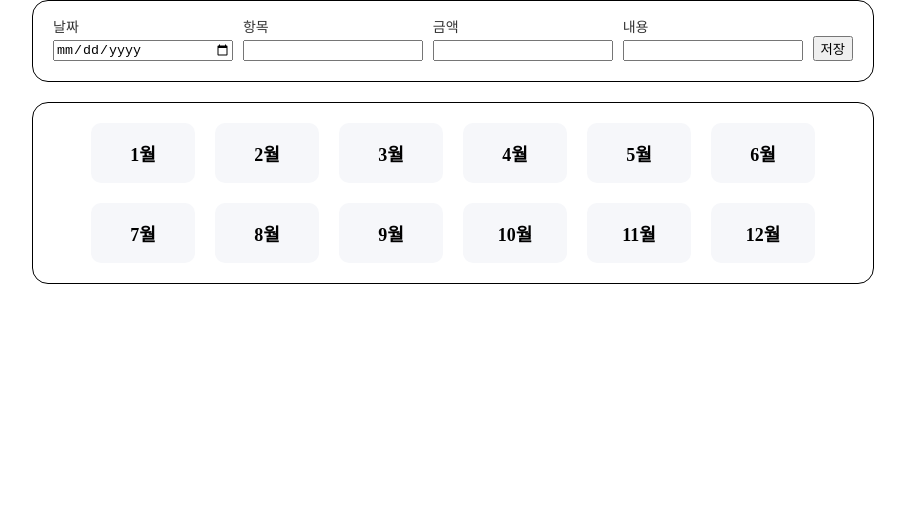
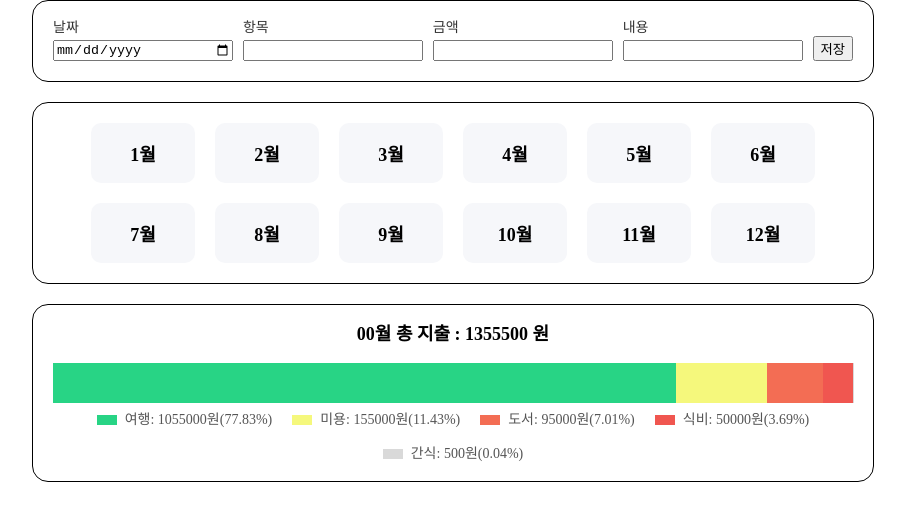
Before and after one commit to munyeol-Yoon/account-book, a React (Vite) app: page / in a window 1280 px wide. Shown: the top 520 px of the page, without its empty margins (208-1113 px from the left). Built offline with nearby package versions, Linux system fonts and the light colour scheme.

Commit message:
add: add status bar feature

```diff
--- a/src/components/StatusBarComponent.jsx
+++ b/src/components/StatusBarComponent.jsx
@@ -1,5 +1,122 @@
+import styled from "styled-components";
+import fakeData from "../fakeData.json";
+
+/**
+ * 1. 날짜에 맞는 데이터를 가져온다.
+ * 2. 데이터들의 통계를 낸다.
+ * 3. 통계를 낸 div 엘리먼트를 만든다.
+ * 4. 통계에 따라 만든 엘리먼트에 색깔과 width 를 넣어준다.
+ */
+
+const colorPalette = [
+  "#28d485",
+  "#f5f87c",
+  "#f36d54",
+  "#f05650",
+  "#d9d9d9",
+  "#6499b0",
+];
+
+const handleGetMonthData = (data, month = 2) => {
+  return data.filter((element) => {
+    const entryMonth = new Date(element.date).getMonth() + 1;
+    return entryMonth === month;
+  });
+};
+
+const handleCalculatePercentage = (part, whole) => {
+  return ((part / whole) * 100).toFixed(2) + "%";
+};
+
+const handleCalculateMonthAmountTotalSum = (data) => {
+  return data.reduce((prev, current) => prev + current.amount, 0);
+};
+
+const handleSortedData = (data) => {
+  return data.sort((a, b) => b.amount - a.amount);
+};
+
 function StatusBarComponent() {
-  return <div>StatusBarComponent</div>;
+  const filteredMonthData = handleGetMonthData(fakeData);
+  // console.log(filteredMonthData);
+  const totalAmount = handleCalculateMonthAmountTotalSum(filteredMonthData);
+  // console.log(totalAmount);
+  // console.log(handleCalculatePercentage(1055000, totalAmount));
+  const sortedData = handleSortedData(filteredMonthData);
+
+  return (
+    <section>
+      <StStatusFontTitle>00월 총 지출 : {totalAmount} 원</StStatusFontTitle>
+      <StStatusBarWrapper>
+        {sortedData.map((element, index) => (
+          <StStatusBarElement
+            key={element.accountId}
+            width={handleCalculatePercentage(element.amount, totalAmount)}
+            color={colorPalette[index % colorPalette.length]}
+          />
+        ))}
+      </StStatusBarWrapper>
+      <StStatusBarSummary>
+        {sortedData.map((element, index) => (
+          <StStatusBarSummaryElement key={element.accountId}>
+            <StStatusBarSummaryElementColorBox
+              color={colorPalette[index % colorPalette.length]}
+            />
+            {element.item +
+              ": " +
+              element.amount +
+              "원" +
+              "(" +
+              handleCalculatePercentage(element.amount, totalAmount) +
+              ")"}
+          </StStatusBarSummaryElement>
+        ))}
+      </StStatusBarSummary>
+    </section>
+  );
 }
 
+const StStatusFontTitle = styled.h1`
+  font-size: 18px;
+  font-weight: bold;
+`;
+
+const StStatusBarWrapper = styled.div`
+  display: flex;
+  align-items: center;
+  margin-top: 20px;
+  height: 40px;
+  background-color: rgb(233, 236, 239);
+  border-radius: 8px;
+  overflow: 8px;
+`;
+
+const StStatusBarElement = styled.div`
+  height: 100%;
+  background-color: ${(props) => props.color};
+  width: ${(props) => props.width};
+`;
+
+const StStatusBarSummary = styled.div`
+  display: flex;
+  justify-content: center;
+  gap: 20px;
+  flex-wrap: wrap;
+  margin-top: 10px;
+`;
+
+const StStatusBarSummaryElement = styled.div`
+  display: flex;
+  align-items: center;
+  font-size: 14px;
+  color: rgb(85, 85, 85);
+`;
+
+const StStatusBarSummaryElementColorBox = styled.div`
+  width: 20px;
+  height: 10px;
+  background-color: ${(props) => props.color};
+  margin-right: 8px;
+`;
+
 export default StatusBarComponent;
--- /dev/null
+++ b/src/fakeData.json
@@ -0,0 +1,51 @@
+[
+  {
+    "accountId": "25600f72-56b4-41a7-a9c2-47358580e2f8",
+    "date": "2024-01-05",
+    "item": "식비",
+    "amount": 100000,
+    "description": "세광양대창"
+  },
+  {
+    "accountId": "25600f72-53b4-4187-a9c2-47358580e2f8",
+    "date": "2024-01-10",
+    "item": "도서",
+    "amount": 40500,
+    "description": "모던 자바스크립트"
+  },
+  {
+    "accountId": "24310f72-56b4-41a7-a9c2-458580ef1f8",
+    "date": "2024-02-02",
+    "item": "식비",
+    "amount": 50000,
+    "description": "회식"
+  },
+  {
+    "accountId": "25600f72-99b4-41z7-e4h6-47312365e2f8",
+    "date": "2024-02-02",
+    "item": "간식",
+    "amount": 500,
+    "description": "아이스크림"
+  },
+  {
+    "accountId": "25143e72-16e2-22a7-a9c2-47358580e2f8",
+    "date": "2024-02-02",
+    "item": "여행",
+    "amount": 1055000,
+    "description": "일본여행"
+  },
+  {
+    "accountId": "25600f72-97p2-14a7-a9c2-47363950e2t8",
+    "date": "2024-02-02",
+    "item": "미용",
+    "amount": 155000,
+    "description": "미용실"
+  },
+  {
+    "accountId": "24312f70-97q2-14a7-a9c2-47132950e2t8",
+    "date": "2024-02-02",
+    "item": "도서",
+    "amount": 95000,
+    "description": "자율주행차량 운전주행모드 자동 전환용 인식률 90% 이상의 다중 센서 기반 운전자 상태 인식 및 상황 인식 원천 기술 개발"
+  }
+]
--- a/src/pages/HomePage/HomePage.jsx
+++ b/src/pages/HomePage/HomePage.jsx
@@ -1,6 +1,7 @@
 import { useState } from "react";
 import FormComponent from "../../components/FormComponent";
 import MonthComponent from "../../components/MonthComponent";
+import StatusBarComponent from "../../components/StatusBarComponent";
 function HomePage() {
   const [accountBook, setAccountBook] = useState([]);
 
@@ -10,6 +11,7 @@ function HomePage() {
     <>
       <FormComponent setAccountBook={setAccountBook} />
       <MonthComponent />
+      <StatusBarComponent />
     </>
   );
 }
```
